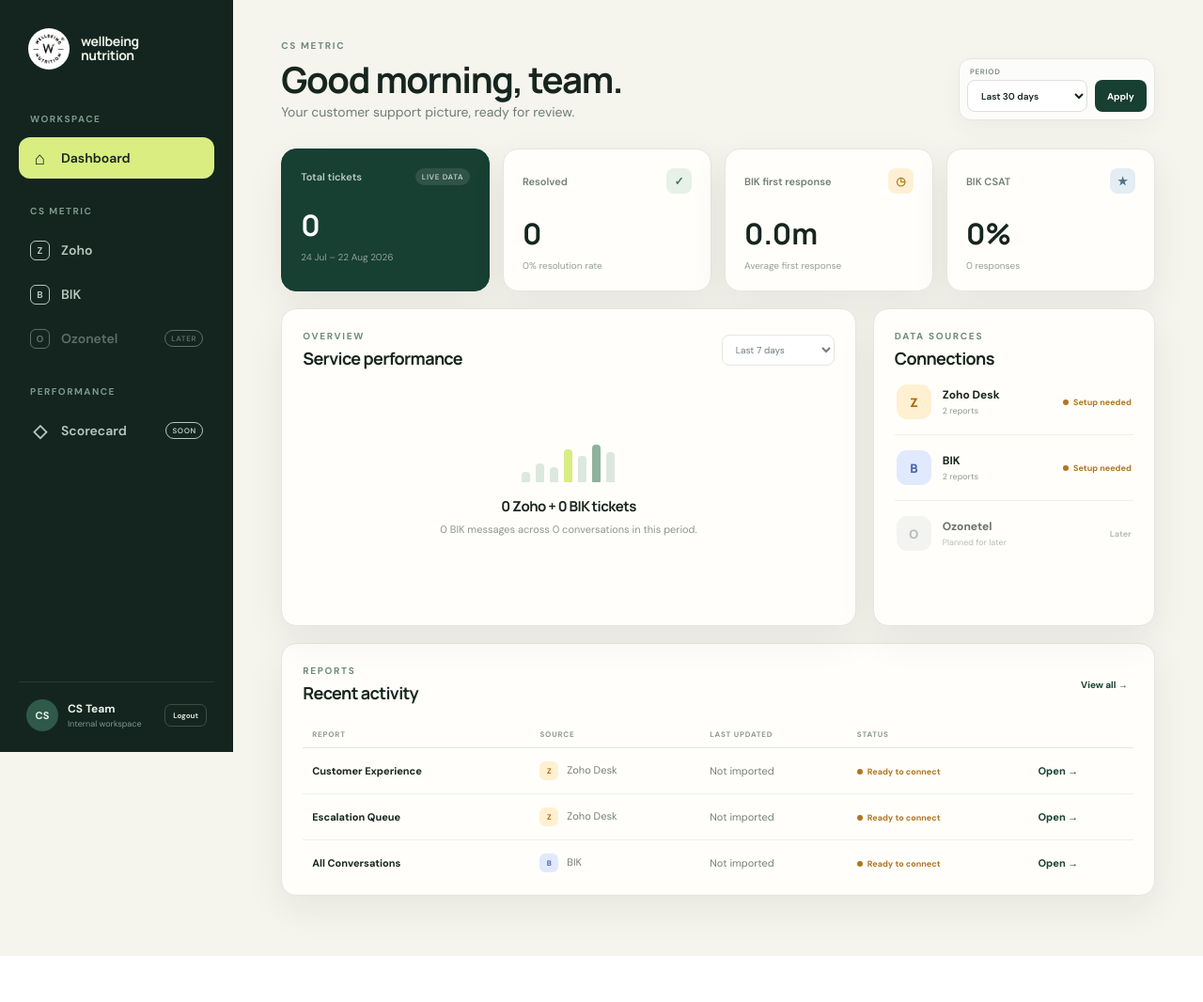
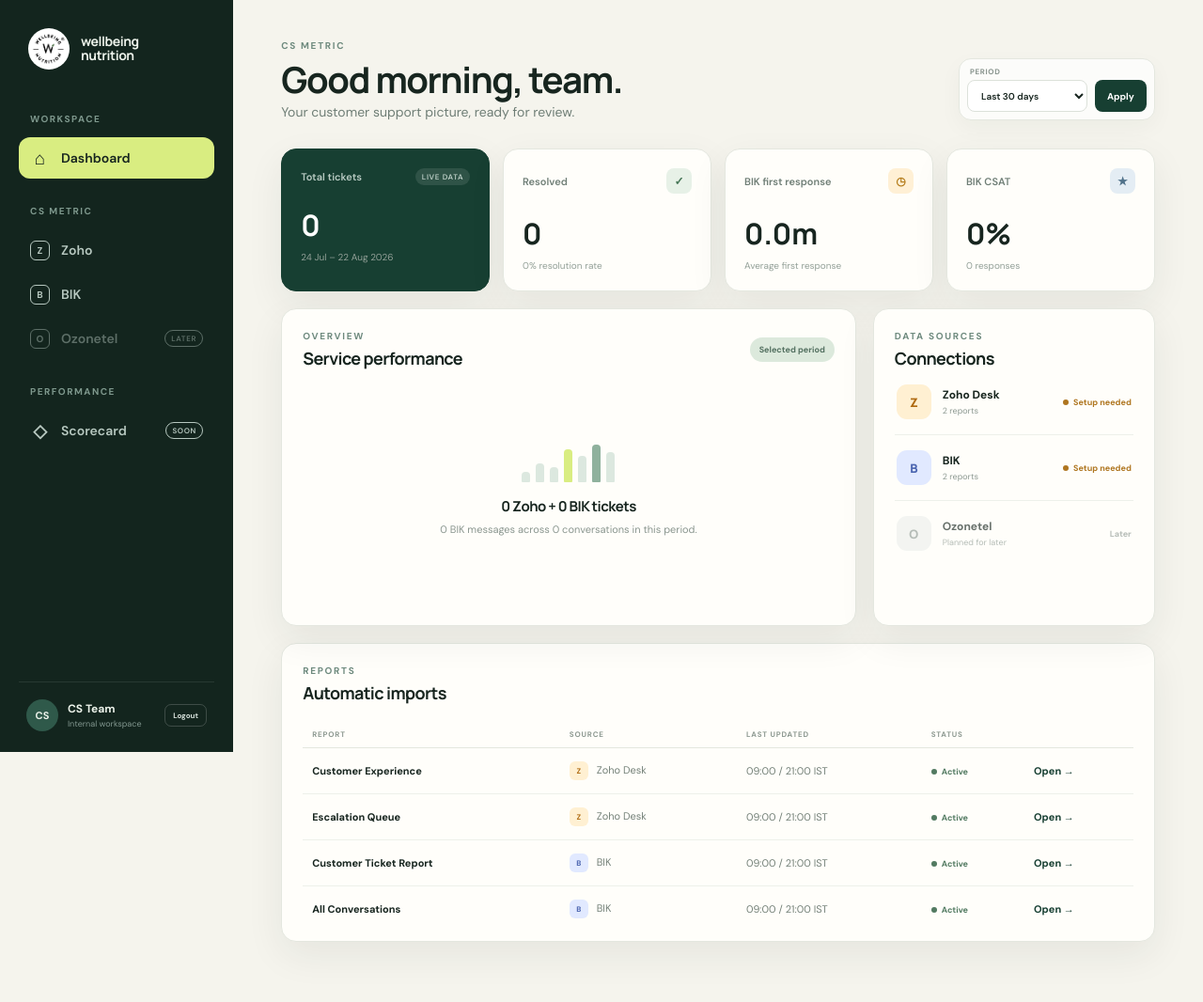
Before and after one commit to wbnanalytics/CRM_WBN_Modified, a Flask app: page /dashboard in a window 1280 px wide. Shown: the whole page at 94% size. Before the commit the page ends 1017 px from the top, so only its background shows below. Run offline with Flask 3, Linux system fonts and the light colour scheme; data that the repository does not hold is empty.

Commit message:
Remove setup placeholders from live portal

```diff
--- a/static/app.js
+++ b/static/app.js
@@ -1,21 +1,4 @@
-const toast = document.querySelector("#toast");
-function showToast(message) {
-  if (!toast) return;
-  toast.textContent = message;
-  toast.classList.add("show");
-  window.setTimeout(() => toast.classList.remove("show"), 3200);
-}
 document.querySelector("#menuButton")?.addEventListener("click", () => document.querySelector("#sidebar")?.classList.toggle("open"));
-document.querySelectorAll("[data-demo-action]").forEach((button) => {
-  button.addEventListener("click", () => {
-    const messages = {
-      sync: "Report sync will be enabled after field mapping is complete.",
-      connect: "Connector credentials are present. Live API verification is the next step.",
-      configure: "Next, share a sample report so we can map its fields.",
-    };
-    showToast(messages[button.dataset.demoAction] || "This action is coming next.");
-  });
-});
 const todayLabel = document.querySelector("#todayLabel");
 if (todayLabel) todayLabel.textContent = new Intl.DateTimeFormat("en-IN", {day: "numeric", month: "short", year: "numeric"}).format(new Date());
 document.querySelectorAll("[data-date-filter]").forEach((form) => {
--- a/templates/dashboard.html
+++ b/templates/dashboard.html
@@ -12,7 +12,7 @@
 </section>
 <section class="dashboard-grid">
   <article class="panel performance-panel">
-    <div class="panel-head"><div><span class="eyebrow">OVERVIEW</span><h2>Service performance</h2></div><select aria-label="Performance time period"><option>Last 7 days</option><option>Last 30 days</option></select></div>
+    <div class="panel-head"><div><span class="eyebrow">OVERVIEW</span><h2>Service performance</h2></div><span class="count-badge">Selected period</span></div>
     <div class="empty-chart"><div class="chart-art" aria-hidden="true"><i></i><i></i><i></i><i></i><i></i><i></i><i></i></div><h3>{{ zoho_metrics.total }} Zoho + {{ bik_metrics.total }} BIK tickets</h3><p>{{ bik_metrics.messages }} BIK messages across {{ bik_metrics.conversations }} conversations in this period.</p></div>
   </article>
   <aside class="panel sources-panel">
@@ -24,11 +24,12 @@
   </aside>
 </section>
 <section class="panel report-panel">
-  <div class="panel-head"><div><span class="eyebrow">REPORTS</span><h2>Recent activity</h2></div><button class="text-button" type="button">View all →</button></div>
+  <div class="panel-head"><div><span class="eyebrow">REPORTS</span><h2>Automatic imports</h2></div></div>
   <div class="table-wrap"><table><thead><tr><th>Report</th><th>Source</th><th>Last updated</th><th>Status</th><th></th></tr></thead><tbody>
-    <tr><td><strong>Customer Experience</strong></td><td><span class="table-source zoho">Z</span> Zoho Desk</td><td>Not imported</td><td><span class="status draft"><i></i>Ready to connect</span></td><td><a href="{{ url_for('zoho') }}">Open →</a></td></tr>
-    <tr><td><strong>Escalation Queue</strong></td><td><span class="table-source zoho">Z</span> Zoho Desk</td><td>Not imported</td><td><span class="status draft"><i></i>Ready to connect</span></td><td><a href="{{ url_for('zoho') }}">Open →</a></td></tr>
-    <tr><td><strong>All Conversations</strong></td><td><span class="table-source bik">B</span> BIK</td><td>Not imported</td><td><span class="status draft"><i></i>Ready to connect</span></td><td><a href="{{ url_for('bik') }}">Open →</a></td></tr>
+    <tr><td><strong>Customer Experience</strong></td><td><span class="table-source zoho">Z</span> Zoho Desk</td><td>09:00 / 21:00 IST</td><td><span class="status"><i></i>Active</span></td><td><a href="{{ url_for('zoho') }}">Open →</a></td></tr>
+    <tr><td><strong>Escalation Queue</strong></td><td><span class="table-source zoho">Z</span> Zoho Desk</td><td>09:00 / 21:00 IST</td><td><span class="status"><i></i>Active</span></td><td><a href="{{ url_for('zoho') }}">Open →</a></td></tr>
+    <tr><td><strong>Customer Ticket Report</strong></td><td><span class="table-source bik">B</span> BIK</td><td>09:00 / 21:00 IST</td><td><span class="status"><i></i>Active</span></td><td><a href="{{ url_for('bik') }}">Open →</a></td></tr>
+    <tr><td><strong>All Conversations</strong></td><td><span class="table-source bik">B</span> BIK</td><td>09:00 / 21:00 IST</td><td><span class="status"><i></i>Active</span></td><td><a href="{{ url_for('bik') }}">Open →</a></td></tr>
   </tbody></table></div>
 </section>
 {% endblock %}
--- a/templates/layout.html
+++ b/templates/layout.html
@@ -38,6 +38,5 @@
       {% block content %}{% endblock %}
     </main>
   </div>
-  <div class="toast" id="toast" role="status" aria-live="polite"></div>
 </body>
 </html>
```
Also changed, not shown: templates/source.html (+4 -4 lines).
